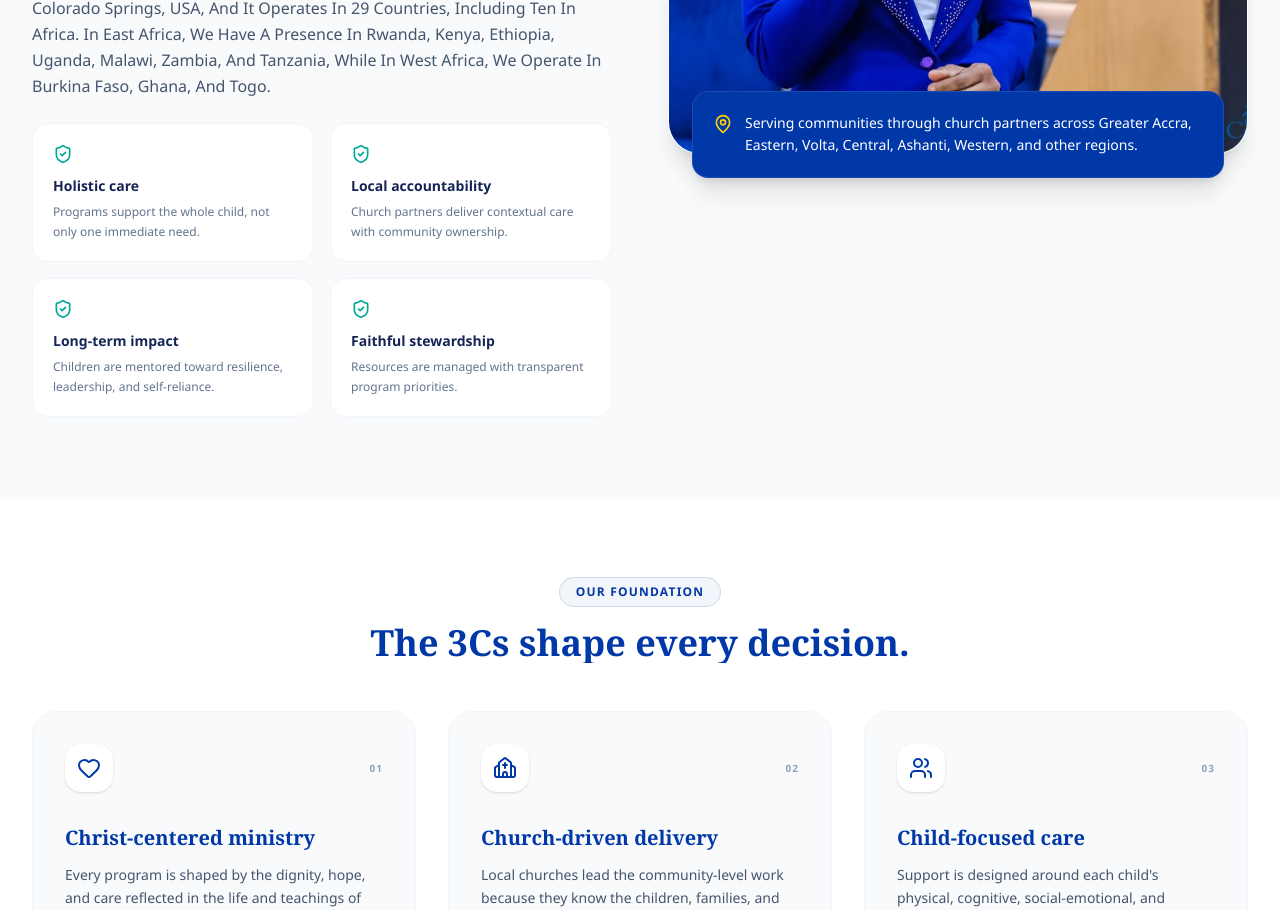
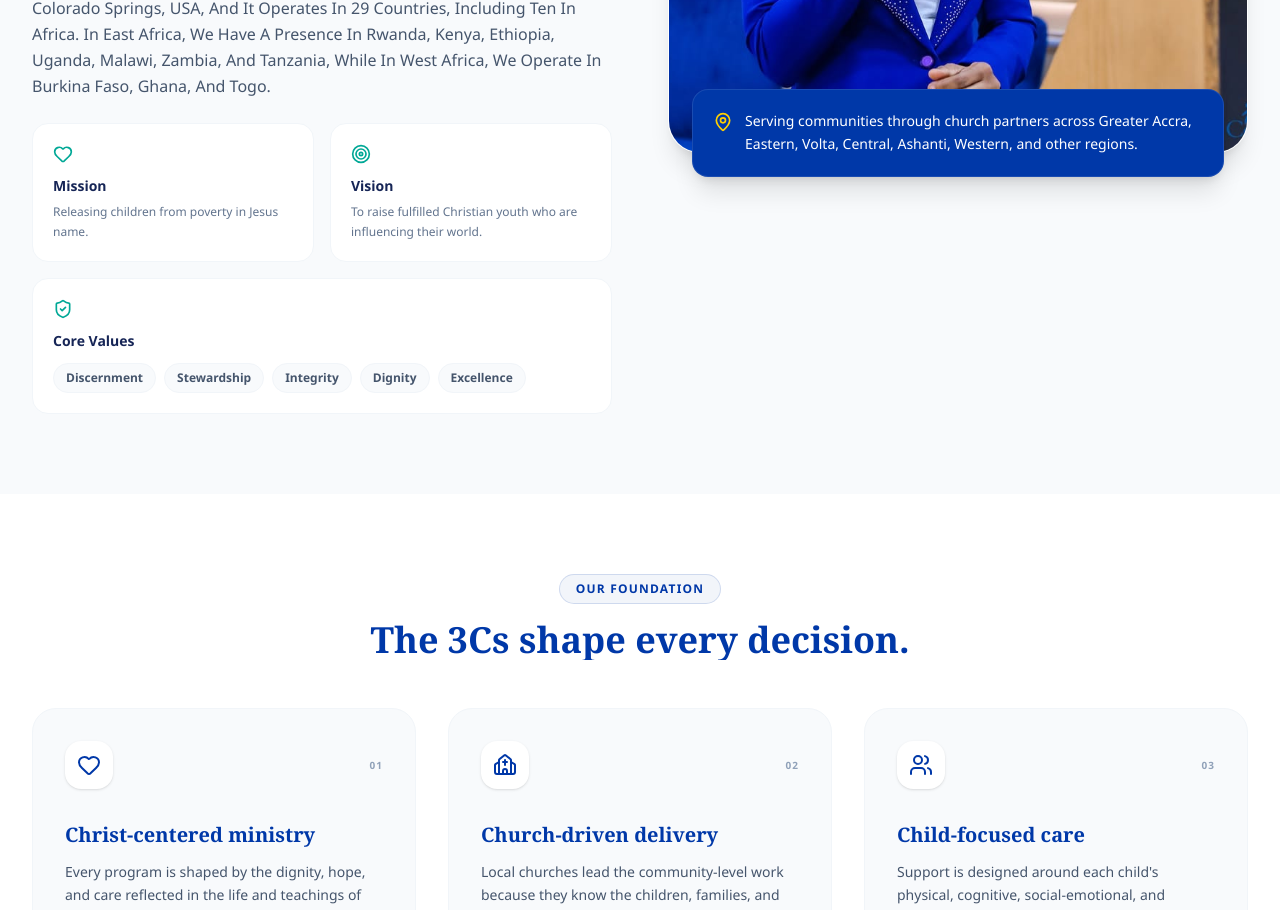
Before and after one commit to manuellnanor/CompassionGhana, a Next.js app: page /about in a window 1280 px wide. Shown: the part 1600-2510 px from the top of the page. Built offline with nearby package versions, Linux system fonts and the light colour scheme.

Commit message:
about us update

```diff
--- a/src/components/AboutPage.tsx
+++ b/src/components/AboutPage.tsx
@@ -145,18 +145,31 @@ export default function AboutPage() {
               </p>
             </div>
             <div className="grid grid-cols-1 sm:grid-cols-2 gap-4">
-              {[
-                ["Holistic care", "Programs support the whole child, not only one immediate need."],
-                ["Local accountability", "Church partners deliver contextual care with community ownership."],
-                ["Long-term impact", "Children are mentored toward resilience, leadership, and self-reliance."],
-                ["Faithful stewardship", "Resources are managed with transparent program priorities."],
-              ].map(([title, description]) => (
-                <div key={title} className="bg-white rounded-2xl border border-slate-100 p-5">
-                  <ShieldCheck className="w-5 h-5 text-[#00A896] mb-3" />
-                  <h3 className="font-display font-bold text-blue-950 text-sm">{title}</h3>
-                  <p className="text-xs text-slate-500 leading-relaxed mt-1.5">{description}</p>
+              <div className="bg-white rounded-2xl border border-slate-100 p-5">
+                <Heart className="w-5 h-5 text-[#00A896] mb-3" />
+                <h3 className="font-display font-bold text-blue-950 text-sm">Mission</h3>
+                <p className="text-xs text-slate-500 leading-relaxed mt-1.5">
+                  Releasing children from poverty in Jesus name.
+                </p>
+              </div>
+              <div className="bg-white rounded-2xl border border-slate-100 p-5">
+                <Target className="w-5 h-5 text-[#00A896] mb-3" />
+                <h3 className="font-display font-bold text-blue-950 text-sm">Vision</h3>
+                <p className="text-xs text-slate-500 leading-relaxed mt-1.5">
+                  To raise fulfilled Christian youth who are influencing their world.
+                </p>
+              </div>
+              <div className="bg-white rounded-2xl border border-slate-100 p-5 sm:col-span-2">
+                <ShieldCheck className="w-5 h-5 text-[#00A896] mb-3" />
+                <h3 className="font-display font-bold text-blue-950 text-sm">Core Values</h3>
+                <div className="mt-3 flex flex-wrap gap-2">
+                  {["Discernment", "Stewardship", "Integrity", "Dignity", "Excellence"].map((value) => (
+                    <span key={value} className="rounded-full bg-slate-50 border border-slate-100 px-3 py-1.5 text-xs font-semibold text-slate-600">
+                      {value}
+                    </span>
+                  ))}
                 </div>
-              ))}
+              </div>
             </div>
           </div>
 
```
